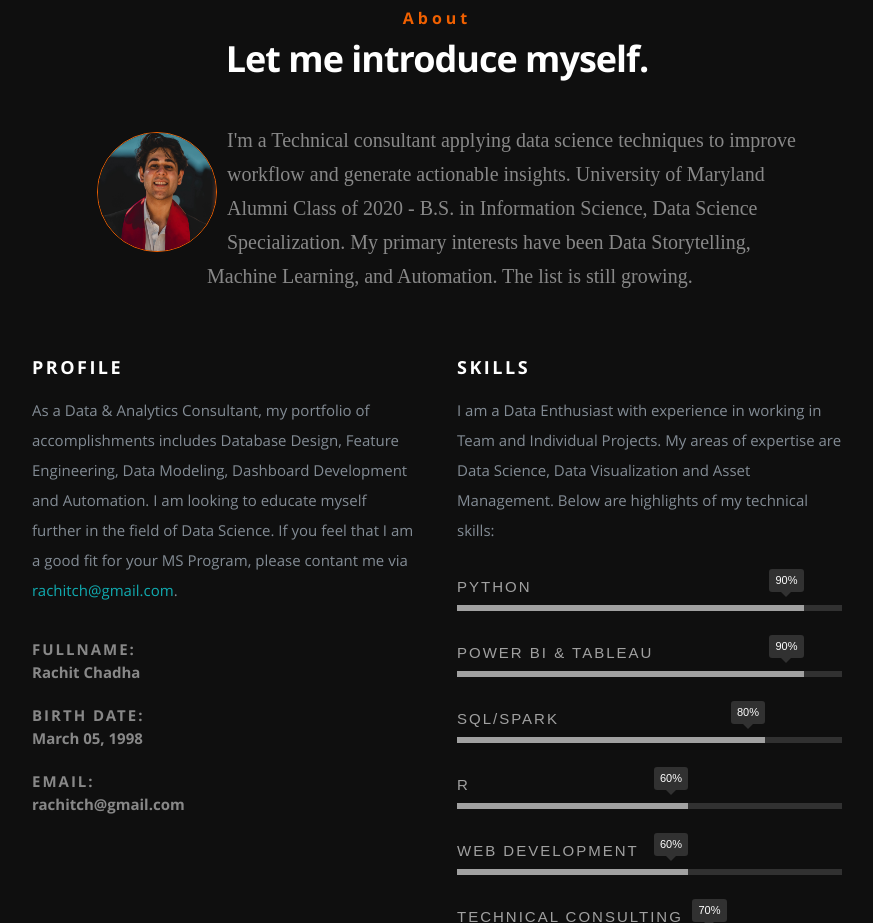
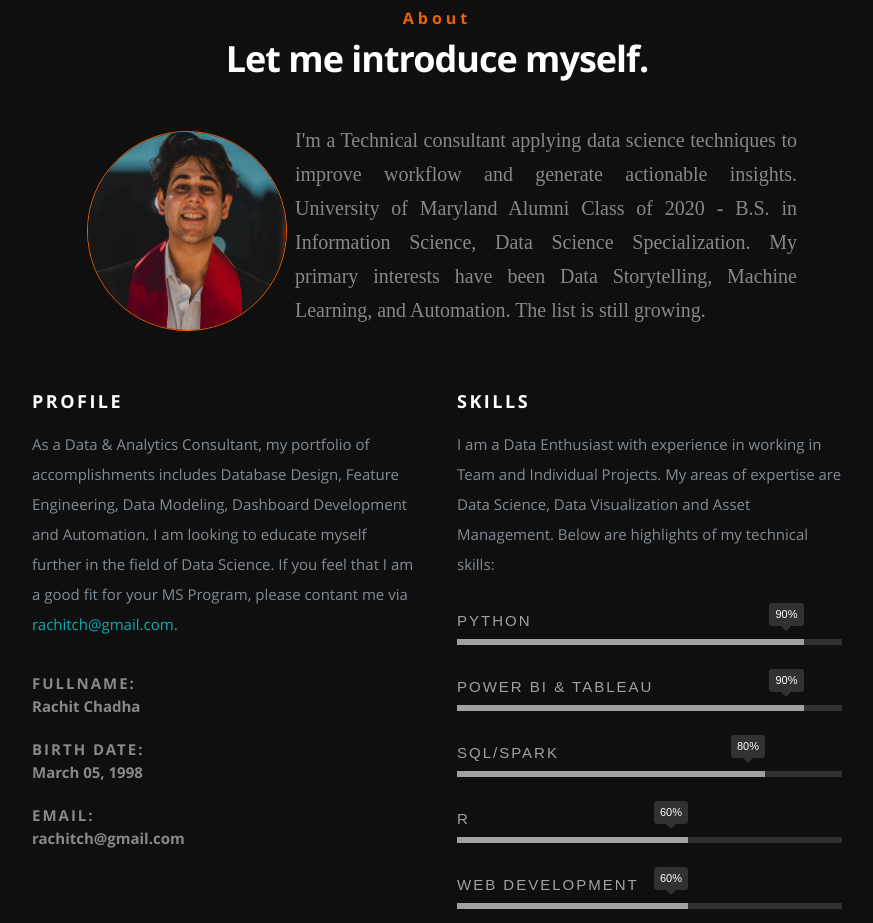
Before and after one commit to rachit-chadha/rachit-chadha.github.io, a plain HTML site: page index.html in a window 1280 px wide. Shown: the part 917-1840 px from the top of the page, without its empty margins (203-1076 px from the left). Drawn offline with nearby package versions, Linux system fonts and the light colour scheme.

Commit message:
css refined about

```diff
--- a/css/layout.css
+++ b/css/layout.css
@@ -258,19 +258,19 @@ ul#nav li.current a { color: #F06000; }
 .intro-info {
   margin-top: 4.2rem;
   margin-right: -30px;
-  margin-left: -30px;
+  margin-left: -50px;
 }
 .intro-info img {
-  height: 12rem;
-  width: 12rem;
+  height: 20rem;
+  width: 20rem;
+  border-radius: 50%;
   border:1px solid #F06000;
-  border-radius: 50%;
-  margin: 0.9rem 1rem 0 2rem;
+  margin: .8rem .8rem 0 3rem;
   float: left;
 }
 .intro-info .lead {
-  text-align: left;
-  padding-left: 13rem;
+  text-align: justify;
+  padding-left: 21rem;
 }
 
 .about-content {
```
Also changed, not shown: 4 other files.
